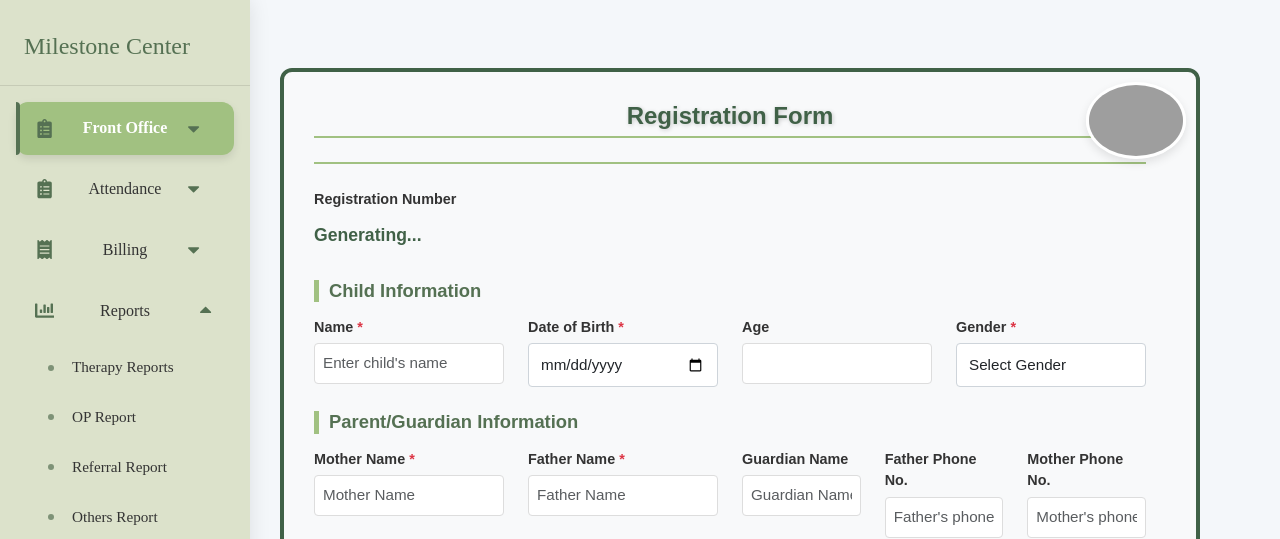
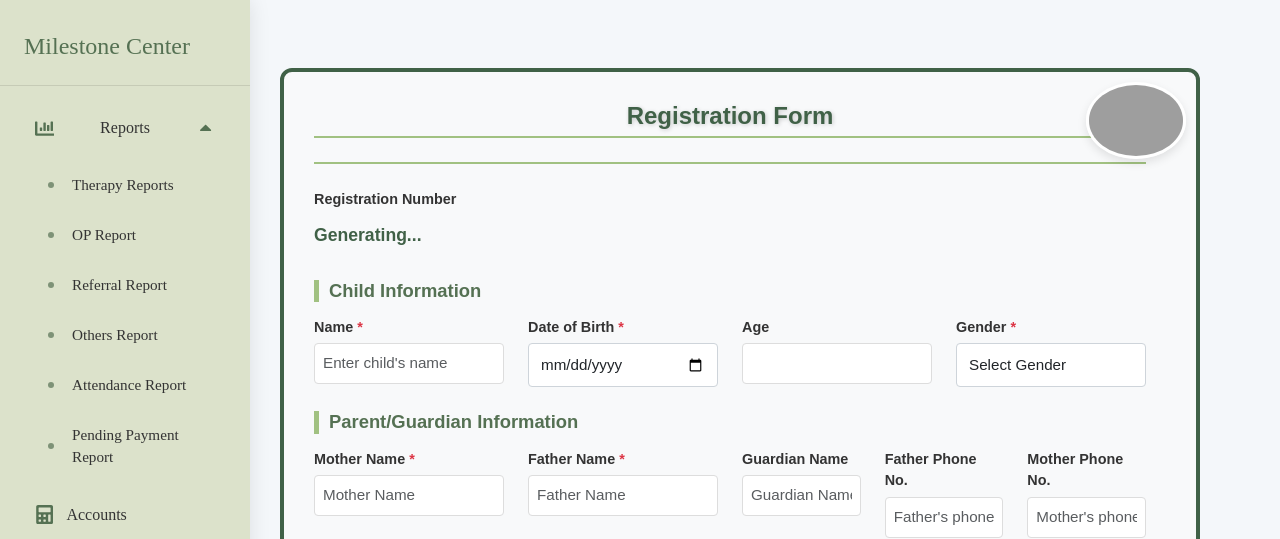
Before and after one commit to SMRFT/Milesone_frontend, a React (Create React App) app: page /Registration in a window 1280 px wide. Both pictures are taken after a click on the element "Reports". Shown: the top 539 px of the page. Built offline with nearby package versions, Linux system fonts and the light colour scheme; no server answers; grey boxes are pictures that could not be loaded; a web font is replaced by a local one.

Commit message:
Accounts Permission Add-ons

```diff
--- a/src/Components/Sidebar.js
+++ b/src/Components/Sidebar.js
@@ -412,6 +412,7 @@ const Sidebar = () => {
       case "Accounts":
         return (
           <>
+
             {/* Reports */}
             <SidebarItem>
               <DropdownButton onClick={toggleReport} active={isReportActive}>
@@ -434,6 +435,12 @@ const Sidebar = () => {
                   </SubLink>
                   <SubLink to="/OthersReport">
                     <span>Others Report</span>
+                  </SubLink>
+                  <SubLink to="/AttendanceReport">
+                    <span>Attendance Report</span>
+                  </SubLink>
+                  <SubLink to="/PendingPaymentReport">
+                    <span>Pending Payment Report</span>
                   </SubLink>
                 </SubMenu>
               )}
```
Also changed, not shown: src/index.js (+1 -1 lines).
